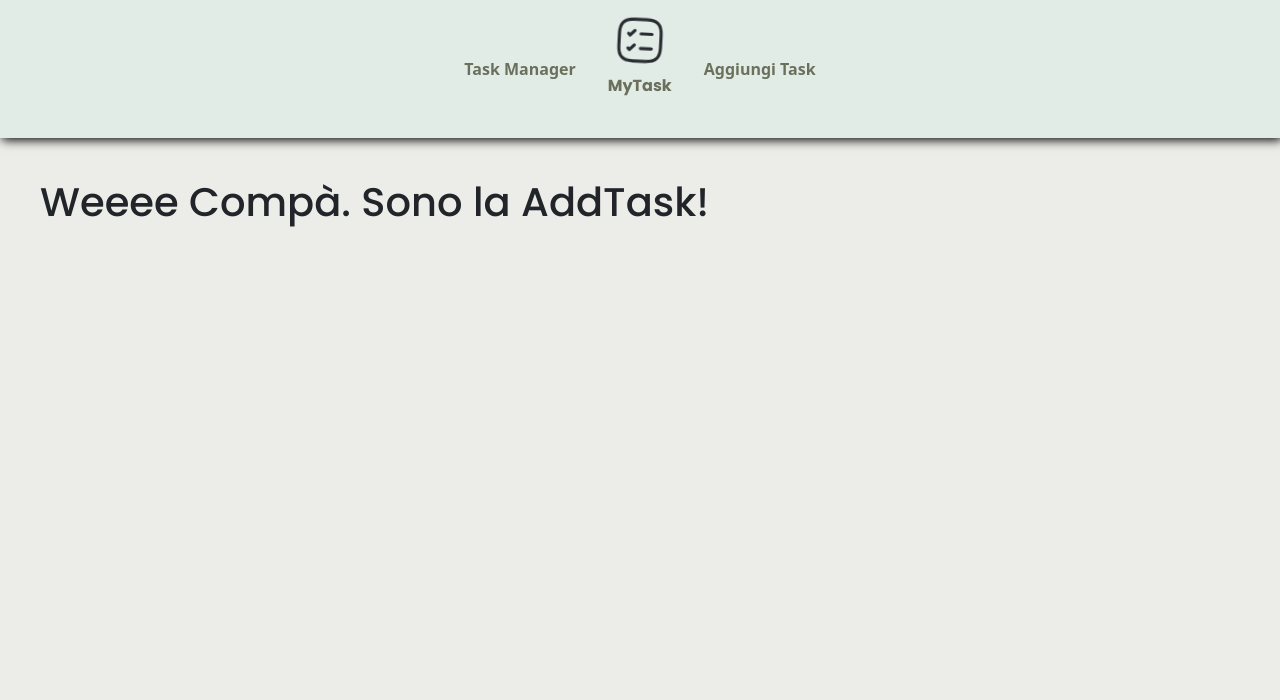
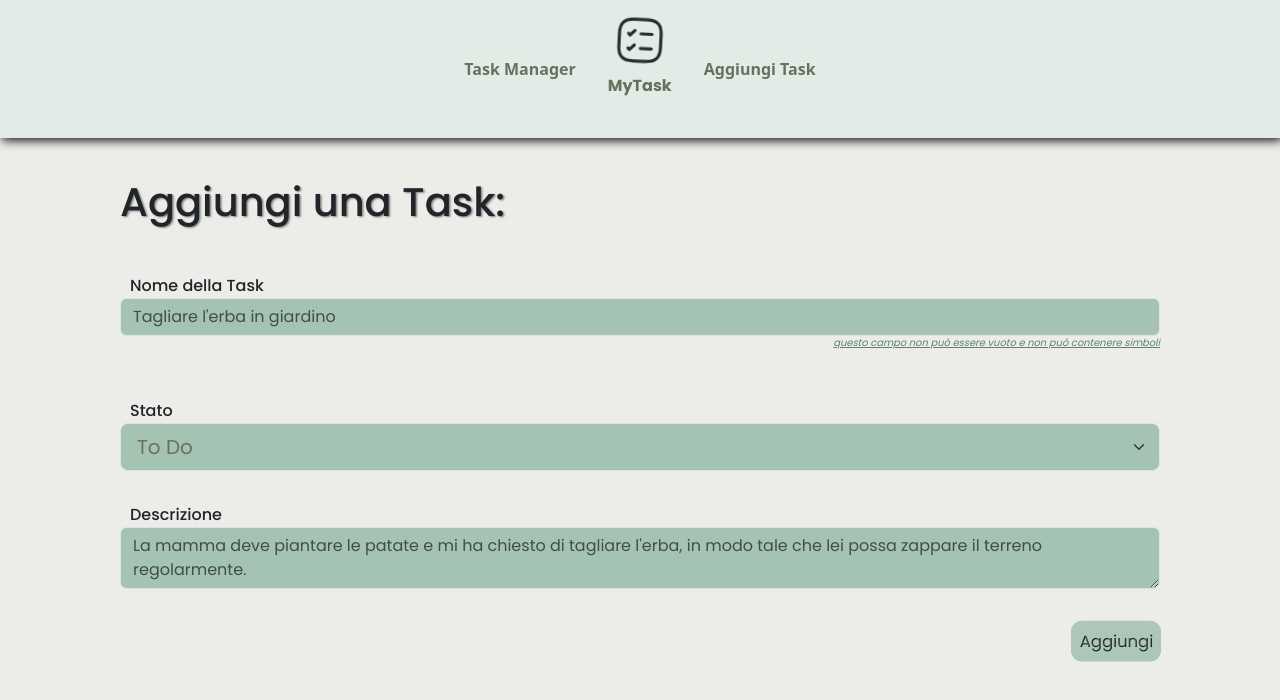
Before and after one commit to CarmeloZiino/ex-react-task-manager, a React (Vite) app: page /addTask in a window 1280 px wide. Shown: the top 700 px of the page. Built offline with nearby package versions, Linux system fonts and the light colour scheme; no server answers.

Commit message:
MileStone 4 - 5

```diff
--- a/src/contexts/globalContext.jsx
+++ b/src/contexts/globalContext.jsx
@@ -12,3 +12,5 @@ export default function GlobalProvider({ children }) {
     </GlobalContext.Provider>
   );
 }
+
+export const useGlobalContext = () => useContext(GlobalContext);
--- a/src/hooks/useTasks.jsx
+++ b/src/hooks/useTasks.jsx
@@ -10,16 +10,91 @@ export default function useTasks() {
 
   //USEEFFECT TASK
   useEffect(() => {
-    fetch(`${url}/tasks`)
-      .then((res) => res.json())
-      .then((data) => {
-        // console.log("Dati ricevuti dall'API:", data);
-        setTasks(data);
-      })
-      .catch((err) => console.log(err));
+    const fetchTasks = async () => {
+      try {
+        const call = await fetch(`${url}/tasks`);
+
+        const resCall = await call.json();
+        setTasks(resCall);
+      } catch (error) {
+        setError(error.message);
+        console.error("Errore nel caricamento delle task:", error);
+      }
+    };
+
+    fetchTasks();
   }, []);
 
-  const dataTask = tasks;
+  //FUNZIONI PER GESTIRE RICHIESTE HTTP
 
-  return (dataTask);
+  const addTask = async (newTask) => {
+    const call = await fetch(`${url}/tasks`, {
+      method: "POST",
+      headers: {
+        "Content-Type": "application/json",
+      },
+      body: JSON.stringify(newTask),
+    });
+
+    const resCall = await call.json();
+
+    if (resCall.success === true) {
+      setTasks((prev) => [...prev, resCall.task]);
+      return true;
+    } else {
+      throw new Error(
+        resCall.message ||
+          "Oh, oh! L'aggiunta della Task ha causato un ERRORE!!!"
+      );
+    }
+  };
+
+  const removeTask = async (idTask) => {
+    const call = await fetch(`${url}/tasks`, {
+      method: "DELETE",
+      headers: {
+        "Content-Type": "application/json",
+      },
+      body: JSON.stringify(idTask),
+    });
+
+    const resCall = await call.json();
+
+    if (resCall === true) {
+      setTasks((prevTask) => prevTask.filter((t) => t.id !== idTask));
+    } else {
+      throw new Error(
+        resCall.message ||
+          "Oh, oh! L'eliminazione della Task ha causato un ERRORE!!!"
+      );
+    }
+  };
+
+  const updateTask = async (updateTask) => {
+    const call = await fetch(`${url}/tasks`, {
+      method: "PUT",
+      headers: {
+        "Content-Type": "application/json",
+      },
+      body: JSON.stringify(updateTask),
+    });
+
+    const resCall = await call.json();
+
+    if (resCall === true) {
+      setTasks((prevTask) =>
+        prevTask.map((oldTask) =>
+          oldTask.id === resCall.task.id ? resCall.task : oldTask
+        )
+      );
+    } else {
+      throw new Error(
+        resCall.message || "Oh, oh! Qualcosa ha causato un ERRORE!!!"
+      );
+    }
+  };
+
+  const dataTask = { tasks, addTask, removeTask, updateTask };
+
+  return dataTask;
 }
--- a/src/index.css
+++ b/src/index.css
@@ -63,37 +63,52 @@ h2 {
 
 :root {
   /* Sfondo */
-  --bg-main: #f7f6f2;       /* Crema chiaro */
-  --bg-card: #e4e3dd;       /* Beige grigiastro per card */
+  --bg-main: #f7f6f2; /* Crema chiaro */
+  --bg-card: #e4e3dd; /* Beige grigiastro per card */
 
   /* Colori Primari */
-  --primary: #a4c3b2;       /* Verde salvia pastello */
-  --primary-dark: #5e8371;  /* Verde oliva scuro, per hover o enfasi */
+  --primary: #a4c3b2; /* Verde salvia pastello */
+  --primary-dark: #5e8371; /* Verde oliva scuro, per hover o enfasi */
 
   /* Colore Header e Dettagli */
-  --header: #a4c3b250;      /* Soft accent semi-trasparente */
-  --muted: #a1a093;         /* Grigio caldo desaturato */
+  --header: #a4c3b250; /* Soft accent semi-trasparente */
+  --muted: #a1a093; /* Grigio caldo desaturato */
 
   /* Testo */
-  --text-main: #6b705c;     /* Testo primario - oliva scuro */
-  --text-muted: #a1a093;    /* Testo secondario - grigio caldo */
+  --text-main: #6b705c; /* Testo primario - oliva scuro */
+  --text-muted: #a1a093; /* Testo secondario - grigio caldo */
 
   /* Bordi */
-  --border-color: #d2d1c7;  /* Grigio sabbia tenue */
+  --border-color: #d2d1c7; /* Grigio sabbia tenue */
 
-    /* Colori di stato */
-  --color-red: #ee9999;     /* Rosso pastello - errori soft */
-  --color-yellow: #eff384;  /* Giallo pastello - avvisi */
-  --color-green: #a8dbc6;   /* Verde pastello - conferme */
+  /* Colori di stato */
+  --color-red: #ee9999; /* Rosso pastello - errori soft */
+  --color-yellow: #eff384; /* Giallo pastello - avvisi */
+  --color-green: #a8dbc6; /* Verde pastello - conferme */
 }
 
-
+h1,
+h2 {
+  text-shadow: 1.5px 0.5px 2px rgba(0, 0, 0, 0.451);
+}
 
 header {
   box-shadow: 2px 2px 10px black;
   background-color: var(--header);
   position: relative;
   z-index: 10;
+}
+
+/* Solo Su Schermi Grandi */
+@media screen and (min-width: 1080px) {
+  main {
+    padding-inline: 35vh !important;
+  }
+}
+@media screen and (min-width: 769px) and (min-width: 1079px) {
+  main {
+    padding-inline: 15vh !important;
+  }
 }
 
 .nav-link {
@@ -170,3 +185,61 @@ td {
     font-size: 0.9rem;
   }
 }
+
+/* FORM CUSTOM */
+
+.formCustomLabel {
+  font-weight: 500;
+  position: relative;
+  left: 10px;
+}
+
+.sectionForm input,
+.sectionForm select,
+.sectionForm textarea {
+  background-color: var(--primary);
+  color: var(--text-main);
+}
+
+.validation {
+  font-size: 0.62rem;
+  color: var(--primary-dark);
+  font-style: oblique;
+  text-decoration: underline;
+  text-align: end;
+}
+
+.customBtn {
+  width: max-content;
+  padding: 8px;
+  border-radius: 8.5pt;
+  background-color: var(--primary);
+  color: var(--header);
+  text-shadow: 0.7px 0.5px 0.5px rgb(0, 0, 0);
+  border: none;
+  animation: textPulse 2s ease-in-out infinite;
+  display: inline-block;
+  transition: all 0.3s ease;
+}
+.customBtn:hover {
+  border: 2px solid var(--primary-dark);
+  background-color: var(--border-color);
+  color: var(--primary-dark);
+  animation-play-state: paused; /* L'animazione si ferma quando si passa sopra con il mouse */
+}
+
+/* Definizione dell'animazione */
+@keyframes textPulse {
+  0% {
+    opacity: 1;
+    transform: scale(1);
+  }
+  50% {
+    opacity: 0.8;
+    transform: scale(1.05);
+  }
+  100% {
+    opacity: 1;
+    transform: scale(1);
+  }
+}
--- a/src/pages/AddTask.jsx
+++ b/src/pages/AddTask.jsx
@@ -1,4 +1,91 @@
-export default function TaskList (){
+import { useState, useMemo, useRef } from "react";
 
-    return <h1>Weeee Compà. Sono la AddTask!</h1>
+const symbols = "!@#$%^&*()-_=+[]{}|;:'\\\",.<>?/`~";
+
+export default function AddTask() {
+  //INPUT CONTROLLATI: (Nome Task)
+
+  const [taskTitle, setTaskTitle] = useState("");
+  //Non può essere vuoto. Non può contenere simboli speciali.
+
+  //INPUT NON CONTROLLATI: (Descrizione e Select)
+
+  const taskDescription = useRef();
+  const taskStatus = useRef();
+
+  //VALIDAZIONI (Funzione per l'OnSubmit del Form)
+
+  const isTaskTitleValid = useMemo(() => {
+    const caratteriValidi = [...taskTitle].every(
+      (c) => !symbols.includes(c.toLocaleLowerCase())
+    );
+    return caratteriValidi && taskTitle.length >= 0;
+  }, [taskTitle]);
+
+  const handleSubmit = (e) => {
+    e.preventDefault();
+
+    if (
+      !taskTitle.trim() ||
+      !taskDescription.current.value.trim() ||
+      !taskStatus.current.value.trim() ||
+      !isTaskTitleValid
+    ) {
+      alert("Errore: Compilare tutti i campi");
+      return;
+    }
+    console.log(
+      "Submit effetuato:",
+      `Nome della Task: ${taskTitle};
+        Status:${taskStatus.current.value} ,
+        Descrizione: ${taskDescription.current.value},
+`
+    );
+  };
+
+  return (
+    <>
+      <h1 className="mb-5">Aggiungi una Task:</h1>
+
+      <form onSubmit={handleSubmit} className="d-flex flex-column gap-3">
+        <div className="mb-3 sectionForm">
+          <label className="formCustomLabel">Nome della Task</label>
+          <input
+            type="text"
+            className="form-control"
+            value={taskTitle}
+            onChange={(e) => setTaskTitle(e.target.value)}
+            id=""
+            placeholder="Tagliare l'erba in giardino"
+          />
+          <p className="validation">
+            questo campo non può essere vuoto e non può contenere simboli
+          </p>
+        </div>
+        <div className="mb-3 sectionForm">
+          <label className="formCustomLabel">Stato</label>
+          <select ref={taskStatus} className="form-select form-select-lg">
+            <option value="To Do">To Do</option>
+            <option value="Doing">Doing</option>
+            <option value="Done">Done</option>
+          </select>
+        </div>
+        <div className="mb-3 sectionForm">
+          <label className="formCustomLabel">Descrizione</label>
+          <textarea
+            ref={taskDescription}
+            className="form-control"
+            name=""
+            id=""
+            placeholder="La mamma deve piantare le patate e mi ha chiesto di tagliare l'erba, in modo tale che lei possa zappare il terreno regolarmente."
+          />
+        </div>
+        <div className="d-flex justify-content-end">
+          <button type="submit" className="customBtn">
+            Aggiungi
+          </button>
+        </div>
+      </form>
+    </>
+  );
 }
--- a/src/pages/TaskList.jsx
+++ b/src/pages/TaskList.jsx
@@ -1,11 +1,18 @@
 
-import useTasks from "../hooks/useTasks";
 import TaskRow from "../components/TaskRow";
 
+import { useGlobalContext } from '../contexts/globalContext'
+
 export default function TaskList() {
-  // console.log("QUESTE SONO LE TASK CHE HO RECUPERATO:" , )
 
-  const dataTasks = useTasks()
+    const { tasks } = useGlobalContext()
+
+
+
+  // const dataTasks = useTasks()
+
+
+
   return (
     <>
       <div className="table-responsive">
@@ -20,7 +27,7 @@ export default function TaskList() {
             </tr>
           </thead>
           <tbody className="customTable">
-              {dataTasks.map(t =>{
+              {tasks.map(t =>{
                 return(
                     <TaskRow  key={t.id} title={t.title} status={t.status} description={t.description} createdAt={t.createdAt}/>
                 )
```
